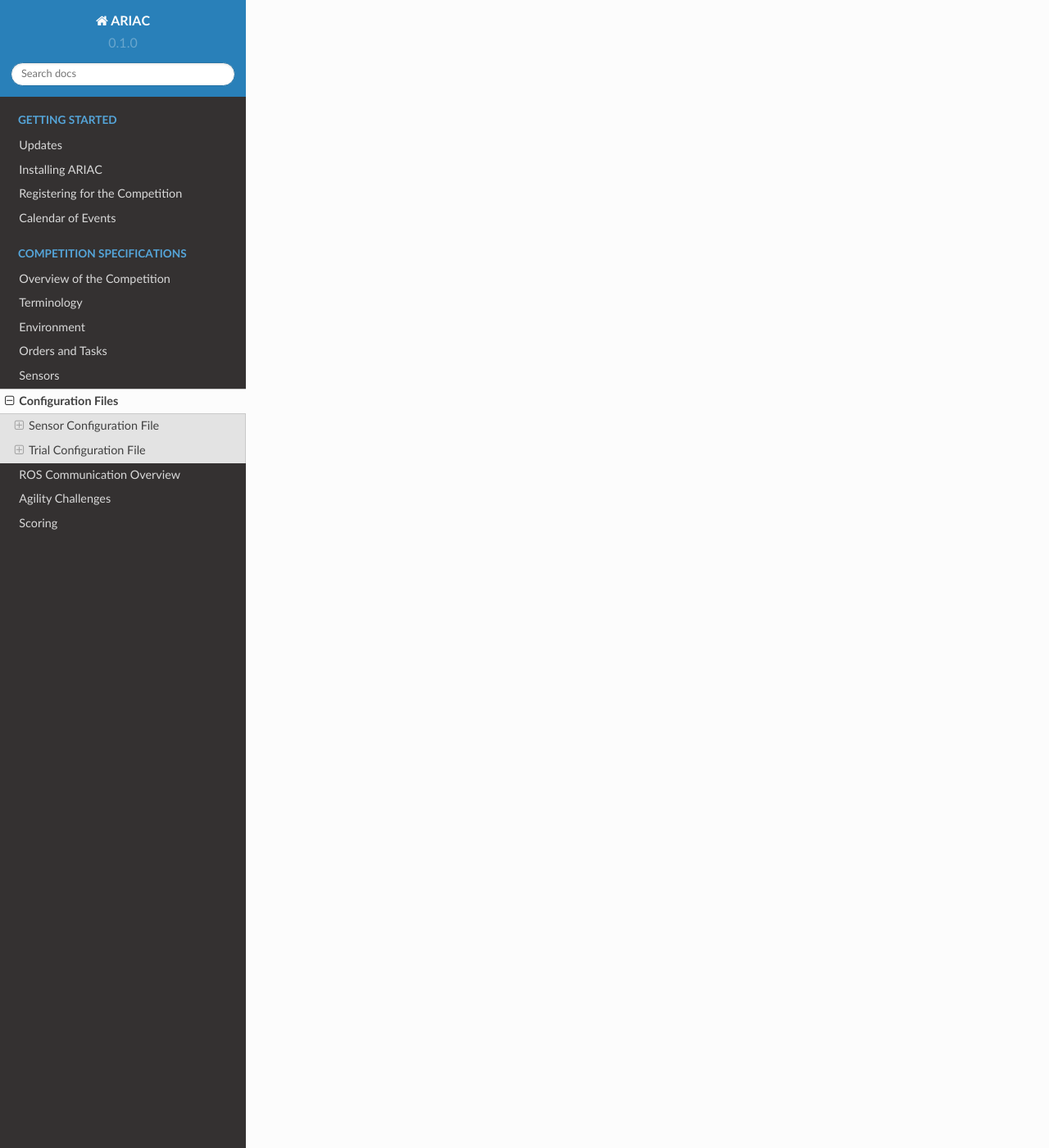
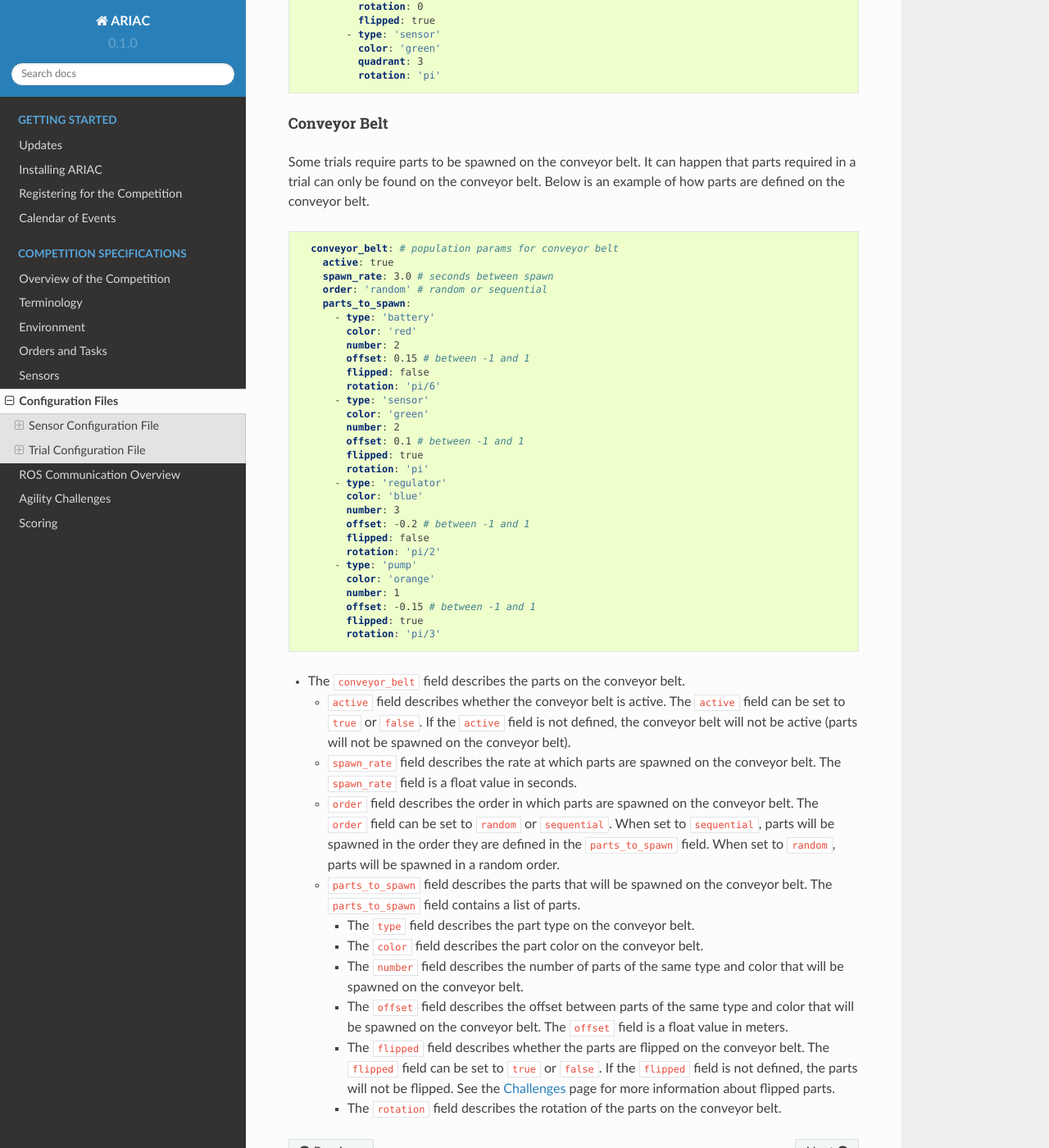
Before and after one commit to usnistgov/ARIAC, a Sphinx documentation site: the page built from docs/competition/trials.md, in a window 1280 px wide and 1400 px high, scrolled down 5739 px. Shown: the whole window at 82% size. Built offline with Sphinx 7.4.7 and the Read the Docs theme 2.0.0, drawn with Linux system fonts in a browser that asks for light colours; some of the changed text lies outside the part shown.

Commit message:
added contents to trials.md

````diff
--- a/docs/competition/trials.md
+++ b/docs/competition/trials.md
@@ -163,3 +163,74 @@ bins: # bin params - 8 total bins each bin has nine total slots (1-9)
 The `bins` field can have 8 subfields: `bin1`, `bin2`, `bin3`, `bin4`, `bin5`, `bin6`, `bin7`, `bin8`. Each bin has 9 slots. The slots are numbered from 1 to 9 (see the [Environment](environment.md) page for more information on bin slots). The `type` field describes the part type in a bin. There can be multiple parts of different types in a bin and multiple parts of the same type. In the provided example, there are 3 pumps and 2 batteries in bin1. There are 6 purple regulators in bin3. The way part locations are defined in bin3 allows for the same part type and color with different orientations and flipped states to be placed in the same bin.
 
 The `color` field describes the part color in a bin. The `slots` field describes the slots in a bin where the part can be found. The `rotation` field describes the rotation of the part in a bin. The `flipped` field describes whether the parts are flipped in a bin. The `flipped` field can be set to `true` or `false`. If the `flipped` field is not defined, the parts will not be flipped. In the provided example, all red pumps in bin1 are flipped and all the blue batteries in bin1 are not flipped. See the [Challenges](challenges.md) page for more information about flipped parts.
+
+#### AGVs
+
+In trials where assembly is required, the environment starts with parts already located on the AGVs. The `agvs` field describes the parts on the AGVs. The subfields of `agvs` can be `agv1`, `agv2`, `agv3`, and `agv4`. Each one of these subfields contains a tray ID and a list of parts. The `tray_id` field describes the tray ID located on the AGV. By convention, tray IDs located on AGVs at the start of the environment are 0. The `parts` field describes the parts on the AGV. The `type` field describes the part type on the AGV. The `color` field describes the part color on the AGV. The `quadrant` field describes the quadrant of the AGV where the part is located. The `rotation` field describes the rotation of the part on the AGV. The `flipped` field describes whether the part is flipped on the AGV. The `flipped` field can be set to `true` or `false`. If the `flipped` field is not defined, the parts will not be flipped. See the [Challenges](challenges.md) page for more information about flipped parts.
+
+It is important to note that AGVs are always located at their kitting station. Competitors have to move the AGVs to the assembly station to assemble the parts.
+
+```yaml
+parts:
+  agvs:
+    agv4:
+      tray_id: 0
+      parts:
+        - type: 'pump'
+          color: 'green'
+          quadrant: 1
+          rotation: 0
+          flipped: true
+        - type: 'sensor'
+          color: 'green'
+          quadrant: 3
+          rotation: 'pi'
+```
+
+#### Conveyor Belt
+
+Some trials require parts to be spawned on the conveyor belt. It can happen that parts required in a trial can only be found on the conveyor belt. Below is an example of how parts are defined on the conveyor belt.
+
+```yaml
+  conveyor_belt: # population params for conveyor belt
+    active: true
+    spawn_rate: 3.0 # seconds between spawn
+    order: 'random' # random or sequential
+    parts_to_spawn:
+      - type: 'battery'
+        color: 'red'
+        number: 2
+        offset: 0.15 # between -1 and 1
+        flipped: false
+        rotation: 'pi/6'
+      - type: 'sensor'
+        color: 'green'
+        number: 2
+        offset: 0.1 # between -1 and 1
+        flipped: true
+        rotation: 'pi'
+      - type: 'regulator'
+        color: 'blue'
+        number: 3
+        offset: -0.2 # between -1 and 1
+        flipped: false
+        rotation: 'pi/2'
+      - type: 'pump'
+        color: 'orange'
+        number: 1
+        offset: -0.15 # between -1 and 1
+        flipped: true
+        rotation: 'pi/3'
+```
+
+* The `conveyor_belt` field describes the parts on the conveyor belt.
+  * `active` field describes whether the conveyor belt is active. The `active` field can be set to `true` or `false`. If the `active` field is not defined, the conveyor belt will not be active (parts will not be spawned on the conveyor belt).
+  * `spawn_rate` field describes the rate at which parts are spawned on the conveyor belt. The `spawn_rate` field is a float value in seconds.
+  * `order` field describes the order in which parts are spawned on the conveyor belt. The `order` field can be set to `random` or `sequential`. When set to `sequential`, parts will be spawned in the order they are defined in the `parts_to_spawn` field. When set to `random`, parts will be spawned in a random order.
+  * `parts_to_spawn` field describes the parts that will be spawned on the conveyor belt. The `parts_to_spawn` field contains a list of parts.
+    * The `type` field describes the part type on the conveyor belt.
+    * The `color` field describes the part color on the conveyor belt.
+    * The `number` field describes the number of parts of the same type and color that will be spawned on the conveyor belt.
+    * The `offset` field describes the offset between parts of the same type and color that will be spawned on the conveyor belt. The `offset` field is a float value in meters.
+    * The `flipped` field describes whether the parts are flipped on the conveyor belt. The `flipped` field can be set to `true` or `false`. If the `flipped` field is not defined, the parts will not be flipped. See the [Challenges](challenges.md) page for more information about flipped parts.
+    * The `rotation` field describes the rotation of the parts on the conveyor belt.
````
